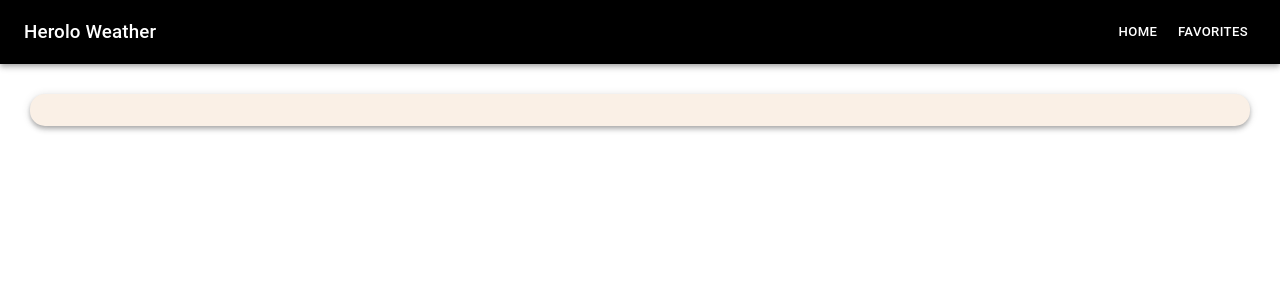
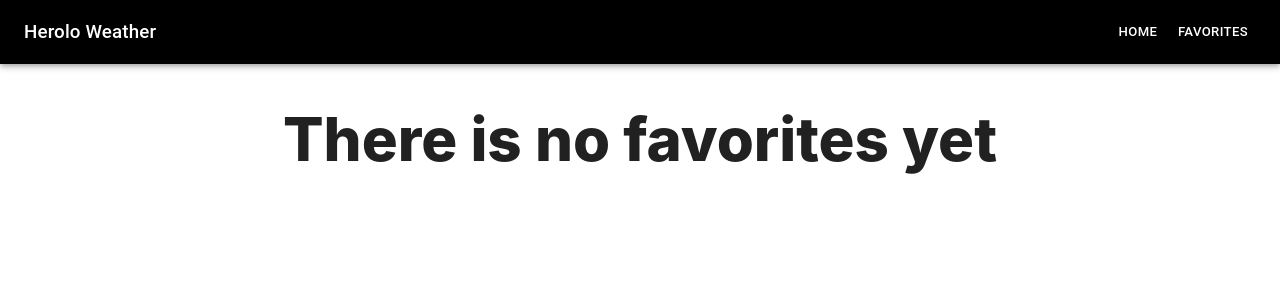
Before and after one commit to DanBeladev/Dan-Beladev-27-05-2020, a React (Create React App) app: page /favorites in a window 1280 px wide. Shown: the top 300 px of the page. Built offline with nearby package versions, Linux system fonts and the light colour scheme.

Commit message:
code refactor

```diff
--- a/package.json
+++ b/package.json
@@ -11,6 +11,7 @@
     "axios": "^0.19.2",
     "lodash.debounce": "^4.0.8",
     "materialize-css": "^1.0.0",
+    "prop-types": "^15.7.2",
     "react": "^16.13.1",
     "react-dom": "^16.13.1",
     "react-redux": "^7.2.0",
--- a/src/actions/appActions.js
+++ b/src/actions/appActions.js
@@ -1,66 +1,73 @@
 import {
-    UPDATE_SEARCH_RESULTS, SET_LOCATION, SET_WEATHER_DETAILS,
+  UPDATE_SEARCH_RESULTS,
+  SET_LOCATION,
+  SET_WEATHER_DETAILS,
   SET_WEEKLY_DATA,
   SET_SHOW_CELSIUS,
   ADD_FAVORITES,
-    REMOVE_FAVORITES
-} from "./types";
-import { getSearchList, getCurrentWeather, getWeeklyForecast } from '../services/backendService';
+  REMOVE_FAVORITES,
+} from './types';
+import {
+  getSearchList,
+  getCurrentWeather,
+  getWeeklyForecast,
+} from '../services/backendService';
 import { getIconUrl } from '../utils';
-import { DAYS } from "../constants";
+import { DAYS } from '../constants';
 
 export const searchAction = (text) => async (dispatch) => {
   const list = await getSearchList(text);
   dispatch({
     type: UPDATE_SEARCH_RESULTS,
-        payload: list
-    })
+    payload: list,
+  });
 };
 
-export const setLoactionAction = (location) => dispatch => {
+export const setLoactionAction = (location) => (dispatch) => {
   dispatch({ type: SET_LOCATION, payload: location });
-}
+};
 
-export const setWeatherDetailsAction = (locaionKey) => async dispatch => {
-    const details = await getCurrentWeather(locaionKey)
-    const weatherDetails = details.length> 0 ? details[0]: {};
-    const {WeatherIcon, WeatherText, Temperature} = weatherDetails;
+export const setWeatherDetailsAction = (locaionKey) => async (dispatch) => {
+  const details = await getCurrentWeather(locaionKey);
+  const weatherDetails = details.length > 0 ? details[0] : {};
+  const { WeatherIcon, WeatherText, Temperature } = weatherDetails;
   const FixedWeatherIcon = getIconUrl(WeatherIcon);
-    dispatch({ type: SET_WEATHER_DETAILS, payload: {WeatherIcon: FixedWeatherIcon, WeatherText, Temperature} });
-}
+  dispatch({
+    type: SET_WEATHER_DETAILS,
+    payload: { WeatherIcon: FixedWeatherIcon, WeatherText, Temperature },
+  });
+};
 
 export const getWeeklyForecastAction = (locationKey) => async (dispatch) => {
   const weeklyForecast = await getWeeklyForecast(locationKey);
-
-    // TODO: Decide what to return in case of an error
   if (weeklyForecast.Headline) {
     const weeklyData = {
       text: weeklyForecast.Headline.Text,
-            dailyForecasts: setDailyForcasts(weeklyForecast.DailyForecasts)
+      dailyForecasts: setDailyForcasts(weeklyForecast.DailyForecasts),
+    };
+    dispatch({ type: SET_WEEKLY_DATA, payload: weeklyData });
   }
-        dispatch({ type: SET_WEEKLY_DATA, payload: weeklyData })
-    }
-}
+};
 
-export const setCelsiusAction = (show) => dispatch => {
-    dispatch({ type: SET_SHOW_CELSIUS, payload: show })
-}
+export const setCelsiusAction = (show) => (dispatch) => {
+  dispatch({ type: SET_SHOW_CELSIUS, payload: show });
+};
 
-export const addToFavoritesAction = (locationKey) => dispatch => {
-    dispatch({ type: ADD_FAVORITES, payload: locationKey })
-}
-export const removeFromFavoritesAction = (locationKey) => dispatch => {
-    dispatch({ type: REMOVE_FAVORITES, payload: locationKey })
-}
+export const addToFavoritesAction = (locationKey) => (dispatch) => {
+  dispatch({ type: ADD_FAVORITES, payload: locationKey });
+};
+export const removeFromFavoritesAction = (locationKey) => (dispatch) => {
+  dispatch({ type: REMOVE_FAVORITES, payload: locationKey });
+};
 
 // Private fuctions
 const setDailyForcasts = (dailyForecasts) => {
-    const newDays = dailyForecasts.map(day => {
+  const newDays = dailyForecasts.map((day) => {
     const name = DAYS[new Date(day.Date).getDay()];
     const { Temperature, Day, Night } = day;
     const dayIconUrl = getIconUrl(Day.Icon);
     Day.Icon = dayIconUrl;
-        return { name, Temperature, Day, Night }
-    })
+    return { name, Temperature, Day, Night };
+  });
   return newDays;
-}
+};
--- a/src/components/DayCard.js
+++ b/src/components/DayCard.js
@@ -5,7 +5,6 @@ import { cToF } from '../utils';
 import Card from '@material-ui/core/Card';
 import CardContent from '@material-ui/core/CardContent';
 import Typography from '@material-ui/core/Typography';
-
 const useStyles = makeStyles({
   root: {
     maxWidth: 500,
--- a/src/components/FavoriteCard.js
+++ b/src/components/FavoriteCard.js
@@ -57,7 +57,7 @@ const FavoriteCard = (props) => {
   };
 
   useEffect(() => {
-    fetchFavoriteData(locationKey);
+      fetchFavoriteData(locationKey);
   }, [locationKey]);
 
   const getTemp = () => {
@@ -90,7 +90,6 @@ const FavoriteCard = (props) => {
     setWeatherDetails(location.key);
     history.push(HOME_ROUTE);
   };
-  console.log('data: ', data);
   return (
     <Card className={classes.root} onClick={cardOnClick} elevation={4}>
       <CardContent>
--- a/src/components/Favorites.js
+++ b/src/components/Favorites.js
@@ -1,7 +1,6 @@
 import React from 'react';
 import { useSelector } from 'react-redux';
 import { Grid, Paper } from '@material-ui/core';
-
 import { makeStyles } from '@material-ui/core/styles';
 import FavoriteCard from './FavoriteCard';
 
@@ -11,12 +10,18 @@ const useStyles = makeStyles((theme) => ({
     borderRadius: 15,
     background: 'linen',
   },
+  empty: {
+    display: 'flex',
+    justifyContent: 'center',
+    fontSize: 60,
+    fontWeight: 800
+  }
 }));
 
 const Favorites = () => {
   const classes = useStyles();
   const favoriteKeys = useSelector((state) => state.app.favoriteKeys);
-  return (
+  return favoriteKeys.length > 0 ? (
     <Paper
       justify='center'
       align='center'
@@ -25,7 +30,6 @@ const Favorites = () => {
     >
       <Grid container justify='center' spacing={3}>
         {favoriteKeys.map((favKey, index) => {
-          console.log(favKey);
           return (
             <Grid item align='center' key={index} xs={2}>
               <FavoriteCard locationKey={favKey} />
@@ -34,6 +38,8 @@ const Favorites = () => {
         })}
       </Grid>
     </Paper>
+  ) : (
+    <div className={classes.empty}>There is no favorites yet</div>
   );
 };
 
--- a/src/components/ForecastList.js
+++ b/src/components/ForecastList.js
@@ -17,7 +17,7 @@ const useStyles = makeStyles((theme) => ({
   },
 }));
 
-const ForecastList = ({ allDays }) => {
+const ForecastList = () => {
   const classes = useStyles();
   const dispatch = useDispatch();
   const locationKey = useSelector((state) => state.app.locationKey);
--- a/src/config.js
+++ b/src/config.js
@@ -1,6 +1,7 @@
 // export const KEY = 'brxl3aId99qsVNTK4yDLZftG2BE7Nsj1';
-export const KEY = 'JANXejwAjYZyfME3tVAdZl71F1YvK0IB';
+// export const KEY = 'JANXejwAjYZyfME3tVAdZl71F1YvK0IB';
 // export const KEY = 'cI1qpqTW5Uz9AsTCMRbGKpnFFoMnSiTx';
+export const KEY = 'oBd0e1zyi5eN1PmknNjAY86wUqL3n8F8';
 export const LANGUAGE = 'language=en-us';
 
 export const AUTO_COMPLETE_API = 'http://dataservice.accuweather.com/locations/v1/cities/autocomplete';
--- a/src/services/backendService.js
+++ b/src/services/backendService.js
@@ -32,7 +32,6 @@ export const getFavoriteData = async (locationKey) => {
   const locationData = await sendGetRequest(locationUrl, {});
   const locationWeatherList = await getCurrentWeather(locationKey);
   const locationWeather = locationWeatherList[0];
-  console.log(locationWeather, locationData);
   const favoriteData = {
     key: locationKey,
     cityName: locationData.LocalizedName,
```
Also changed, not shown: src/actions/types.js (line endings or trailing spaces). Lines whose indentation alone changed are shown as unchanged.
